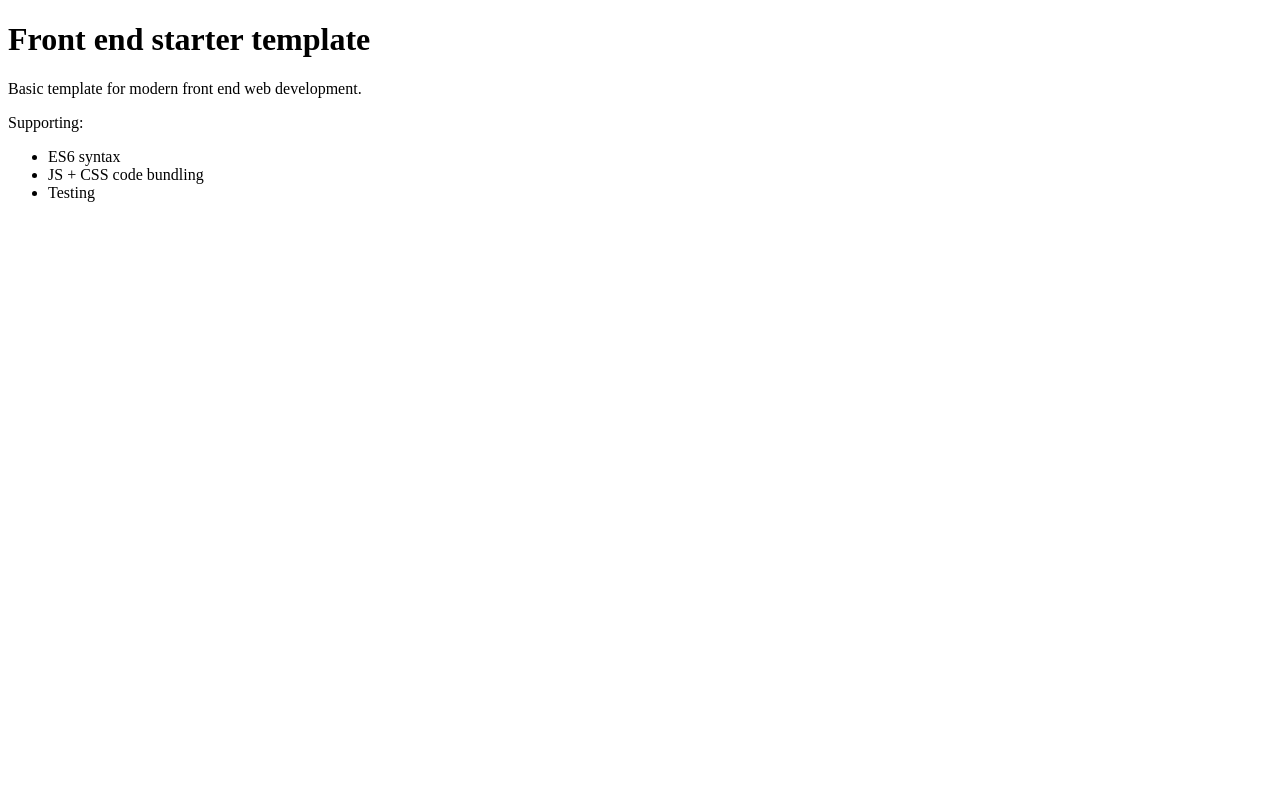
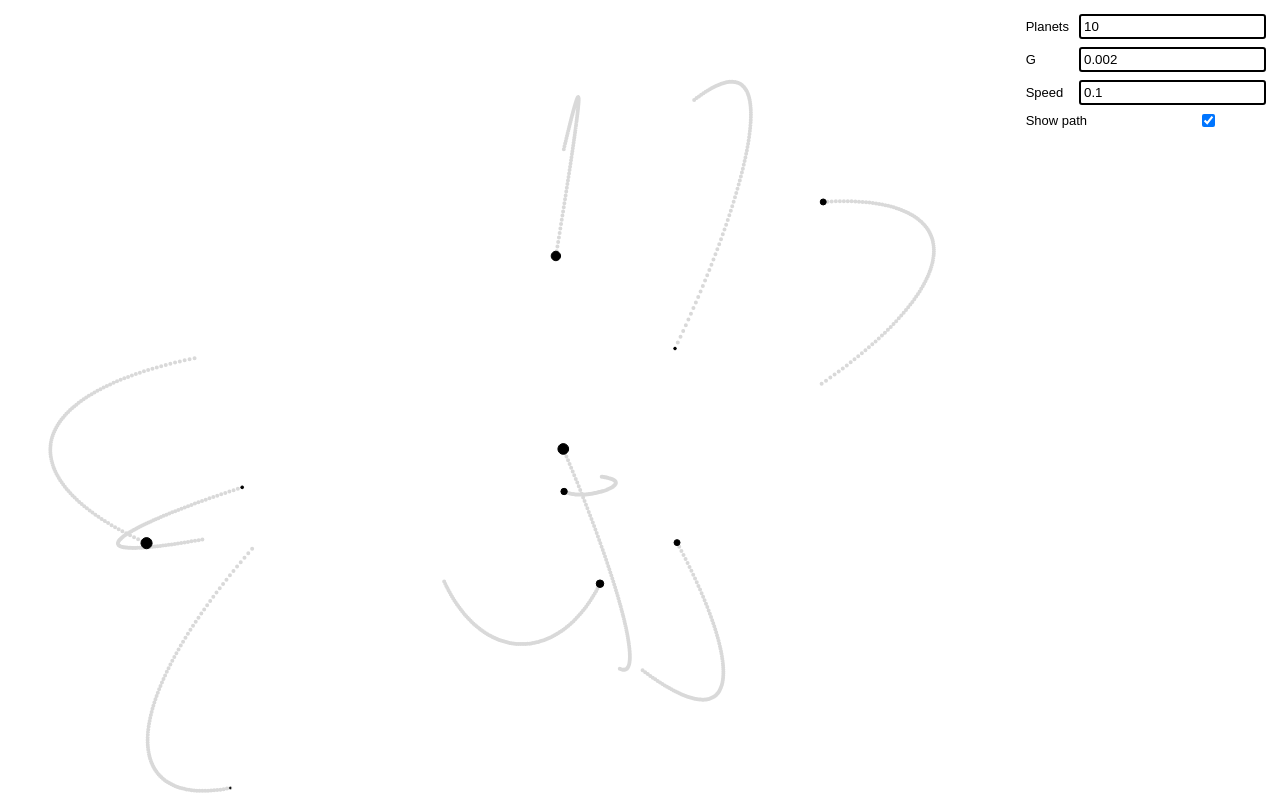
Before and after one commit to bartolomej/planet-system, a website built with webpack: page src/index.html in a window 1280 px wide. Built offline with nearby package versions, Linux system fonts and the light colour scheme; files whose address does not match are found by name.

Commit message:
Added controls, rendering update on params change.

```diff
--- a/src/index.html
+++ b/src/index.html
@@ -5,7 +5,7 @@
     <meta name="viewport" content="width=device-width, initial-scale=1">
 
     <!-- SEO Meta Tags -->
-    <meta name="description" content="Personal website with projects, blogs and ideas.">
+    <meta name="description" content="Planet simulation">
     <meta name="author" content="Bartolomej Kozorog">
 
     <!-- OG Meta Tags to improve the way the post looks when you share the page on LinkedIn, Facebook, Google+ -->
@@ -17,25 +17,30 @@
     <meta property="og:url" content=""/> <!-- where do you want your post to link to -->
     <meta property="og:type" content="article"/>
 
-    <title>Simple front end starter template</title>
+    <title>Planet simulation</title>
 
-    <link rel="icon" href="assets/images/drawing.svg">
-    <link rel="stylesheet" href="bundle.js.css">
+    <link type="text/css" rel="stylesheet" href="bundle.js.css">
     <link rel="icon" href="icon.png">
 </head>
 <body>
 
-<div>
-    <h1>Front end starter template</h1>
+<div id="controls">
     <div>
-        <p>Basic template for modern front end web development.</p>
-        <p>Supporting:</p>
-        <ul>
-            <li>ES6 syntax</li>
-            <li>JS + CSS code bundling</li>
-            <li>Testing</li>
-        </ul>
+        <label for="planets-number">Planets</label><input id="planets-number" type="number"/>
     </div>
+    <div>
+        <label for="G-number">G</label><input id="G-number" type="number"/>
+    </div>
+    <div>
+        <label for="speed-number">Speed</label><input id="speed-number" type="number"/>
+    </div>
+    <div>
+        <label for="show-path">Show path</label><input id="show-path" type="checkbox">
+    </div>
+</div>
+
+<div id="container">
+    <canvas id="sketch"></canvas>
 </div>
 
 <script src="./bundle.js"></script>
--- a/src/index.js
+++ b/src/index.js
@@ -1,6 +1,90 @@
-window.addEventListener('load', () => console.log('loaded!'));
+import Planet from "./planet";
+import Vector from "./vector";
+import "./style.css"
+
+window.addEventListener('load', onLoadHandler);
+window.addEventListener('resize', adjustSize);
+getById('G-number').addEventListener('input', rerender);
+getById('speed-number').addEventListener('input', rerender);
+getById('planets-number').addEventListener('input', rerender);
+getById('show-path').addEventListener('input', rerender);
 
 /**
  * TODO: generate planets on mouse click
  * TODO: show grid
  */
+
+let ctx;
+let canvas;
+let animation;
+let planets = [];
+
+function adjustSize () {
+  canvas.width = window.innerWidth;
+  canvas.height = window.innerHeight;
+}
+
+function onLoadHandler () {
+  window.G = 0.002;
+  window.S = 0.1;
+  window.showPath = true;
+  window.planets = 10;
+  getById('G-number').value = window.G;
+  getById('speed-number').value = window.S;
+  getById('planets-number').value = window.planets;
+  getById('show-path').checked = window.showPath;
+  canvas = document.getElementById('sketch');
+  adjustSize();
+  ctx = canvas.getContext('2d');
+  init();
+  animation = requestAnimationFrame(simulate);
+}
+
+function rerender () {
+  let planets = Number.parseFloat(getById('planets-number').value);
+  if (!isNaN(planets)) {
+    window.planets = planets;
+    getById('planets-number').value = window.planets;
+  }
+  let G = Number.parseFloat(getById('G-number').value);
+  if (!isNaN(G)) {
+    window.G = G;
+    getById('G-number').value = window.G;
+  }
+  let S = Number.parseFloat(getById('speed-number').value);
+  if (!isNaN(S)) {
+    window.S = S;
+    getById('speed-number').value = window.S;
+  }
+  window.showPath = getById('show-path').checked;
+  cancelAnimationFrame(animation);
+  init();
+  animation = requestAnimationFrame(simulate);
+}
+
+function init () {
+  planets = [];
+  for (let i = 0; i < window.planets; i++) {
+    planets.push(new Planet(
+      Math.random() * 10,
+      new Vector(
+        Math.random() * canvas.width,
+        Math.random() * canvas.height
+      )
+    ))
+  }
+}
+
+function simulate () {
+  ctx.clearRect(0, 0, canvas.width, canvas.height);
+  for (let i = 0; i < planets.length; i++) {
+    let other = [...planets.slice(0, i - 1), ...planets.slice(i, planets.length)];
+    planets[i].update(other);
+    planets[i].draw(ctx);
+  }
+  requestAnimationFrame(simulate);
+}
+
+function getById (id) {
+  return document.getElementById(id);
+}
--- a/src/planet.js
+++ b/src/planet.js
@@ -11,13 +11,38 @@ export default class Planet {
     this.mass = mass ? mass : 1;
     this.position = Vector.is(position) ? position : new Vector();
     this.velocity = Vector.is(velocity) ? velocity : new Vector();
+    this.path = [];
+  }
+
+  draw (ctx) {
+    if (window.showPath) {
+      ctx.beginPath();
+      ctx.fillStyle = "#d9d9d9";
+      for (let position of this.path) {
+        ctx.moveTo(position.x , position.y);
+        ctx.arc(position.x, position.y, 2, 0, 2 * Math.PI);
+      }
+      ctx.closePath();
+      ctx.fill();
+    }
+
+    ctx.beginPath();
+    ctx.fillStyle = "#000000";
+    ctx.arc(this.position.x, this.position.y, this.mass, 0, 2 * Math.PI);
+    ctx.closePath();
+    ctx.fill();
+    ctx.stroke();
   }
 
   update (planets) {
     for (let planet of planets) {
       this.velocity = this.velocity.add(this.getAcceleration(planet));
     }
-    this.position = this.position.add(this.velocity);
+    this.position = this.position.add(this.velocity.dot(window.S));
+    this.path.push(this.position);
+    if (this.path.length > 100) {
+      this.path.splice(0, 1)
+    }
   }
 
   getAcceleration (planet) {
@@ -27,7 +52,8 @@ export default class Planet {
   }
 
   getForce (planet) {
-    return planet.mass * this.mass / Math.sqrt(this.position.dist(planet.position));
+    let G = window.G ? window.G : 1;
+    return G * planet.mass * this.mass / Math.sqrt(this.position.dist(planet.position));
   }
 
 }
--- /dev/null
+++ b/src/style.css
@@ -0,0 +1,40 @@
+* {
+    margin: 0;
+    font-family: sans-serif;
+}
+
+#controls {
+    position: absolute;
+    top: 10px;
+    right: 10px;
+    display: flex;
+    flex-direction: column;
+}
+
+#controls > div {
+    display: flex;
+    justify-content: space-between;
+    align-items: center;
+    margin: 4px;
+}
+
+#controls > div > label {
+    margin-right: 10px;
+    font-size: 13px;
+    width: 100%;
+}
+
+input[type=checkbox] {
+    width: 100%;
+}
+
+input[type=number] {
+    outline: none;
+    border: 2px solid black;
+    border-radius: 3px;
+    padding: 3px;
+}
+
+input[type=number]:focus {
+    border: 2px solid #3b88fd;
+}
```
